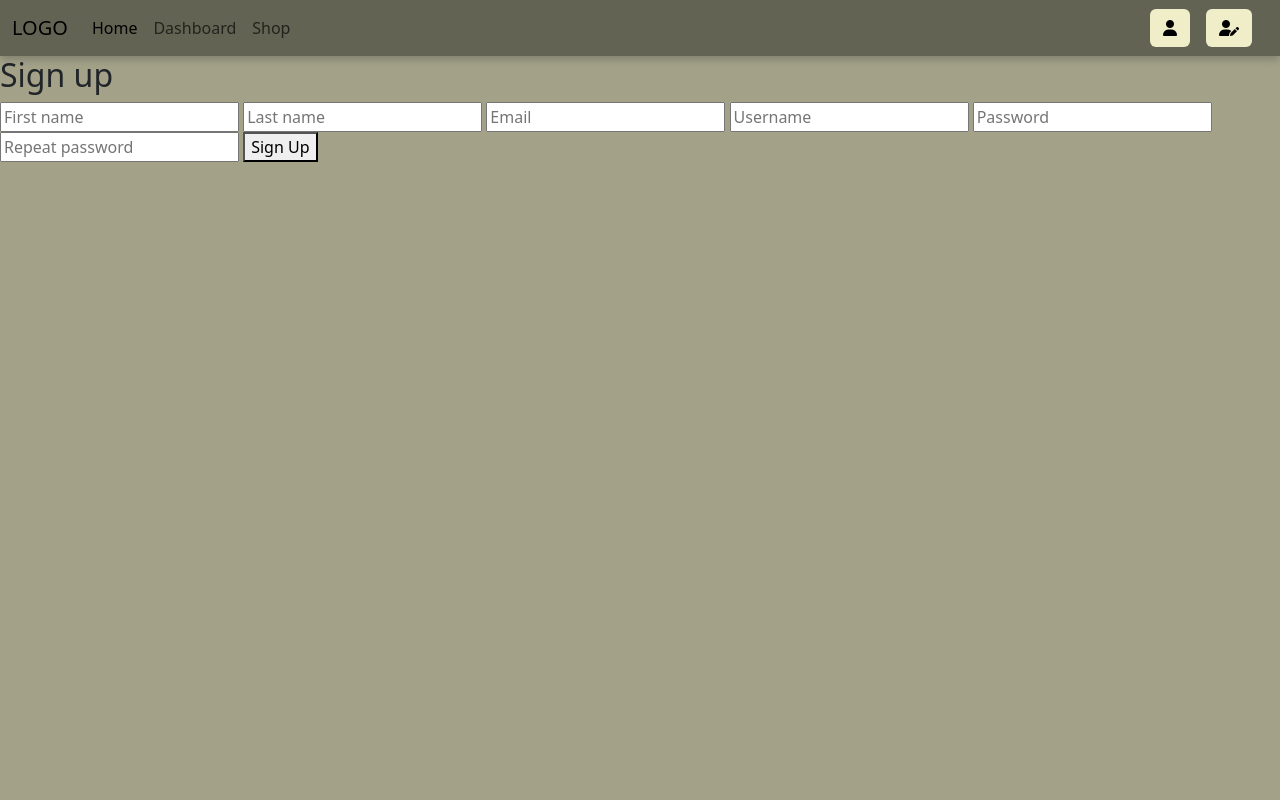
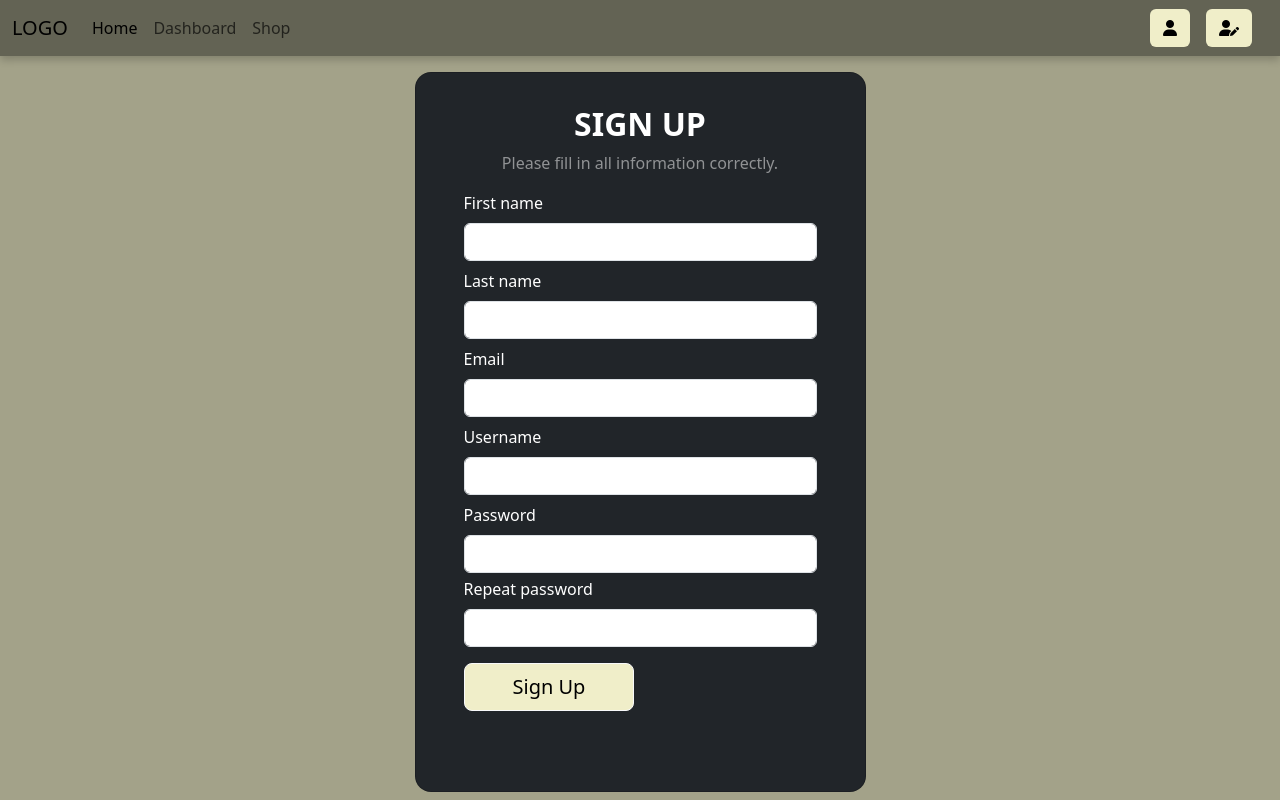
Before and after one commit to uhkz/verzamelaar, a PHP site: page /pages/registration.php in a window 1280 px wide. Run offline with PHP 8.4, Linux system fonts and the light colour scheme; some libraries are stand-ins or nearby versions.

Commit message:
simpele form design voor login en signup

```diff
--- a/header.php
+++ b/header.php
@@ -17,7 +17,7 @@
   <!--NAVBAR-->
   <nav class="navbar navbar-expand-lg sticky-top">
     <div class="container-fluid">
-      <a class="navbar-brand" href="#">LOGO</a>
+      <a class="navbar-brand" href="index.php">LOGO</a>
       <button class="navbar-toggler" type="button" data-bs-toggle="collapse" data-bs-target="#navbarNav"
         aria-controls="navbarNav" aria-expanded="false" aria-label="Toggle navigation">
         <span class="navbar-toggler-icon"></span>
@@ -25,7 +25,7 @@
       <div class="collapse navbar-collapse" id="navbarNav">
         <ul class="navbar-nav">
           <li class="nav-item">
-            <a class="nav-link active" aria-current="page" href="#">Home</a>
+            <a class="nav-link active" aria-current="page" href="../index.php">Home</a>
           </li>
           <li class="nav-item">
             <a class="nav-link" href="#">Dashboard</a>
--- a/includes/functions.inc.php
+++ b/includes/functions.inc.php
@@ -67,7 +67,7 @@ function createUser($conn, $name, $lname, $email, $uid, $pwd) {
     $stmt->bindParam(':pwd', $pwd);
 
     if ($stmt->execute()) {
-        header("location: ../pages/registration.php?success=1");
+        header("location: ../pages/login.php?success");
         exit();
     } else {
         header("location: ../registration.php?error-stmtfailed");
--- a/pages/registration.php
+++ b/pages/registration.php
@@ -1,18 +1,48 @@
 <?php
 include('../header.php')
 ?>
-    <section class="signup-form">
-        <h2>Sign up</h2>
-        <form action="../includes/signup.inc.php" method="post">
-            <input type="text" name="name" placeholder="First name">
-            <input type="text" name="lname" placeholder="Last name">
-            <input type="text" name="email" placeholder="Email">
-            <input type="text" name="uid" placeholder="Username">
-            <input type="password" name="pwd" placeholder="Password">
-            <input type="password" name="pwdrepeat" placeholder="Repeat password">
-            <button type="submit" name="submit">Sign Up</button>
-        </form>
-    <?php
+<section class="">
+<form action="../includes/signup.inc.php" method="post">
+  <div class="container mt-3">
+    <div class="row d-flex justify-content-center align-items-center">
+      <div class="col-12 col-md-8 col-lg-6 col-xl-5">
+        <div class="card bg-dark text-white" style="border-radius: 1rem;">
+          <div class="card-body p-5 pt-2 pb-2 text-start">
+            <div class="mb-md-5 mt-md-4 ">
+              <h2 class="fw-bold mb-2 text-uppercase text-center">Sign up</h2>
+              <p class="text-white-50 mb-3 text-center">Please fill in all information correctly.</p>
+
+              <div class="form-outline form-white mb-2">
+                <label class="form-label" for="name">First name</label>
+                <input type="text" name="name" id="name" class="form-control form-control" />
+              </div>
+
+              <div class="form-outline form-white mb-2">
+                <label class="form-label" for="lname">Last name</label>
+                <input type="text" name="lname" id="lname" class="form-control form-control " />
+              </div>
+
+              <div class="form-outline form-white mb-2">
+                <label class="form-label" for="email">Email</label>
+                <input type="email" name="email" id="email" class="form-control form-control " />
+              </div>
+
+              <div class="form-outline form-white mb-2">
+                <label class="form-label" for="username">Username</label>
+                <input type="text" name="uid" id="username" class="form-control form-control " />
+              </div>
+
+              <div class="form-outline form-white mb-1">
+                <label class="form-label" for="pwd">Password</label>
+                <input type="password" name="pwd" id="pwd" class="form-control form-control " />
+              </div>
+
+              <div class="form-outline form-white mb-3">
+                <label class="form-label" for="pwd">Repeat password</label>
+                <input type="password" name="pwdrepeat" id="pwdrepeat" class="form-control form-control " />
+              </div>
+              <button class="btn btn-outline-light btn-lg px-5" name="submit" type="submit">Sign Up</button><br><br>
+              <?php
         if (isset($_GET["error"])) {
             if ($_GET["error"] == "emptyinput"){
                 echo "<p>Fill in all fields!</p>";
@@ -34,7 +64,14 @@ include('../header.php')
             }
         }
     ?>
+            </div>
+          </div>
+        </div>
+      </div>
+    </div>
+  </div>
+</form>
+</section>
 
-    </section>
 </body>
 </html>
```
Also changed, not shown: pages/login.php (+35 -16 lines), includes/dbVerzamelaar.db.
